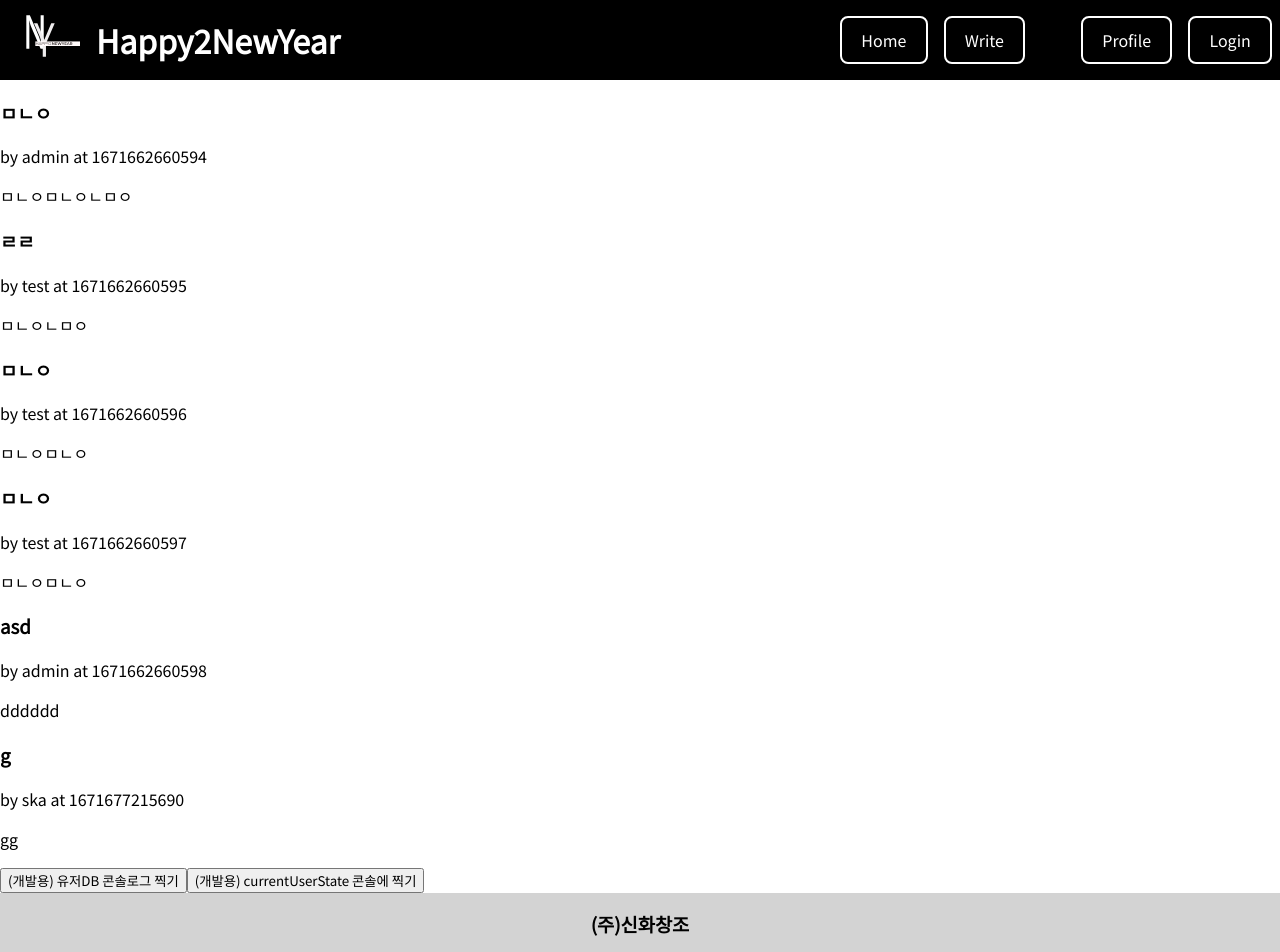
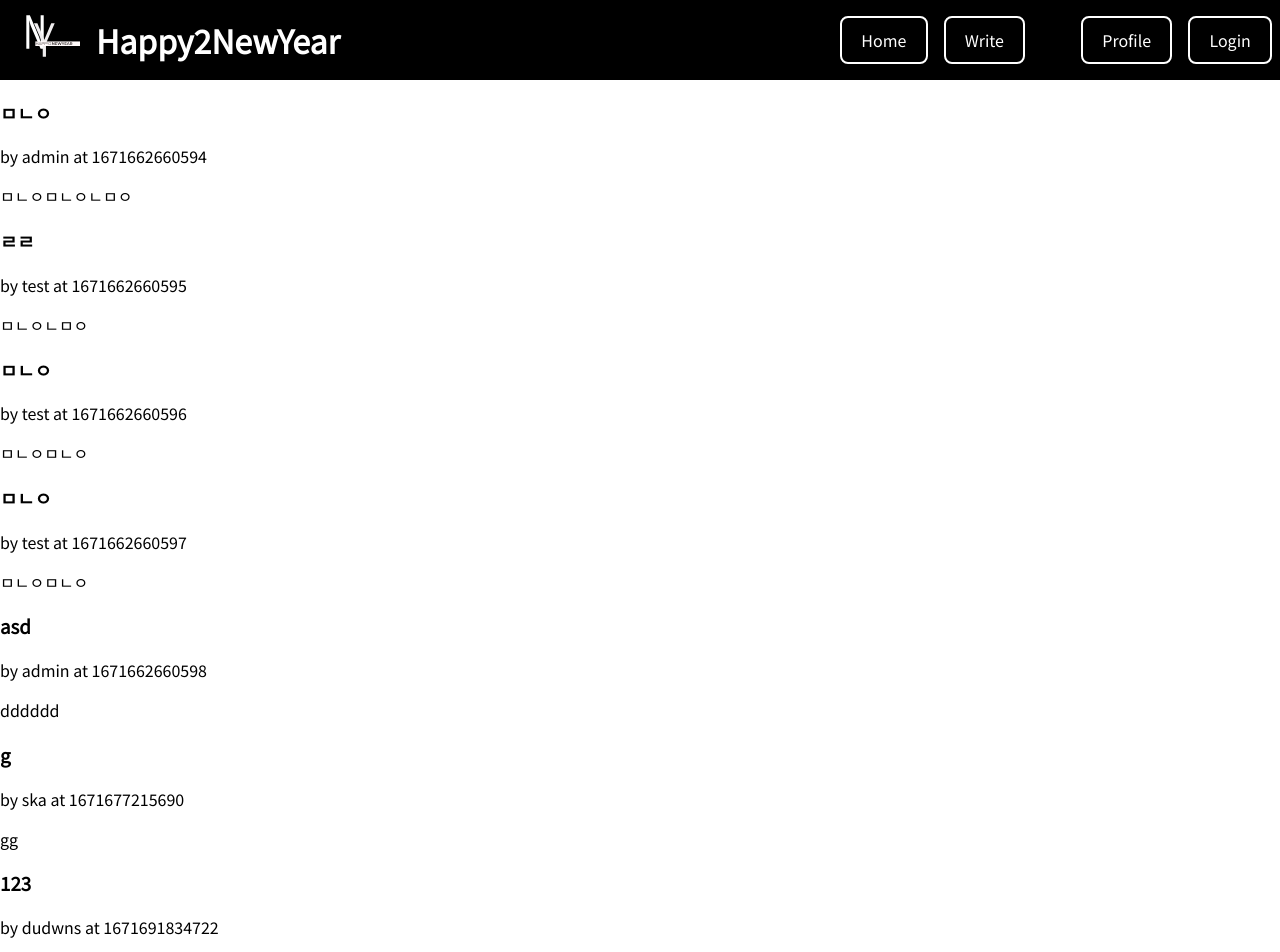
Before and after one commit to themrsung/b2-react-crud, a React (Create React App) app: page / in a window 1280 px wide. Shown: the top 952 px of the page. Built offline with nearby package versions, Linux system fonts and the light colour scheme; data requests are answered from the project's data file.

Commit message:
remove className2

```diff
--- a/db.json
+++ b/db.json
@@ -43,7 +43,7 @@
     {
       "id": "dudwns",
       "password": -852673857,
-      "name": "12",
+      "name": "123",
       "motd": "asd"
     }
   ],
@@ -89,6 +89,13 @@
       "title": "g",
       "content": "gg",
       "createdAt": 1671677215690
+    },
+    {
+      "id": "cccfad70-baad-435e-8e51-9060dcb43afb",
+      "author": "dudwns",
+      "title": "123",
+      "content": "123",
+      "createdAt": 1671691834722
     }
   ]
 }
--- a/src/components/userProfile/userProfileComponent.jsx
+++ b/src/components/userProfile/userProfileComponent.jsx
@@ -20,7 +20,7 @@ const UserProfileComponent = function ({ userId }) {
 
   const user = users.filter((user) => user.id === userId)[0]
 
-  let navigate = useNavigate()
+  const navigate = useNavigate()
 
   if (!user) {
     navigate('/login/profile')
@@ -62,11 +62,9 @@ const UserProfileComponent = function ({ userId }) {
   }
   return user ? (
     <ProfileBox>
-      <div className="UserProfileComponent">
-        <div className="UserProfileId">
-          <h3>{user.id}</h3>
-        </div>
-        <div className="UserProfileName">
+      <h2>프로필 수정</h2>
+      <div>
+        <div>
           {!isChangingUserProfileName ? (
             <div>
               <h3>{user.name ? user.name : 'username'}</h3>
@@ -78,7 +76,6 @@ const UserProfileComponent = function ({ userId }) {
             </div>
           ) : (
             <form
-              className="UserProfileNameChangeForm"
               onSubmit={(e) => {
                 e.preventDefault()
                 onUserProfileNameChangeClicked()
@@ -93,11 +90,10 @@ const UserProfileComponent = function ({ userId }) {
                 }}
               />
               <button type="submit">수정 완료</button>
-              <button>취소</button>
             </form>
           )}
         </div>
-        <div className="UserProfileMotd">
+        <div>
           {!isChangingUserProfileMotd ? (
             <div>
               <h3>{user.motd ? user.motd : 'Message of the day'}</h3>
@@ -109,7 +105,6 @@ const UserProfileComponent = function ({ userId }) {
             </div>
           ) : (
             <form
-              className="UserProfileMotdChangeForm"
               onSubmit={(e) => {
                 e.preventDefault()
                 onUserProfileMotdChangeClicked()
@@ -124,7 +119,6 @@ const UserProfileComponent = function ({ userId }) {
                 }}
               />
               <button type="submit">수정 완료</button>
-              <button>취소</button>
             </form>
           )}
         </div>
@@ -141,6 +135,4 @@ const ProfileBox = styled.div`
   width: 420px;
   height: 300px;
   padding: 20px;
-  border: 1px solid;
-  border-radius: 20px;
 `
```
